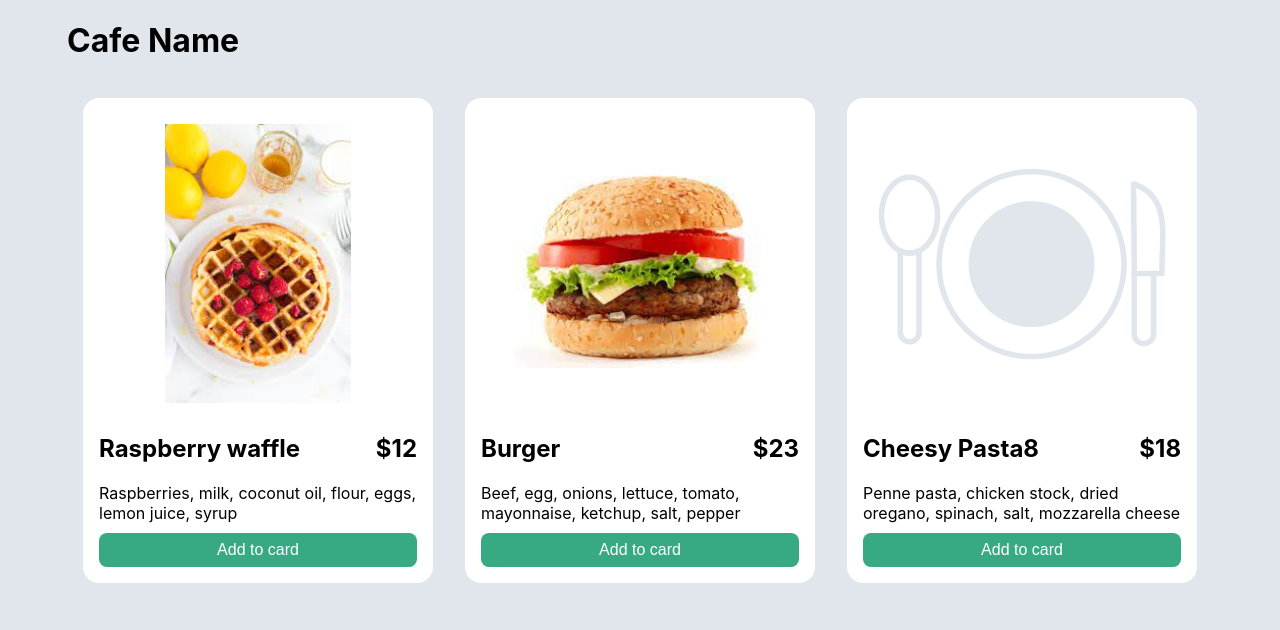
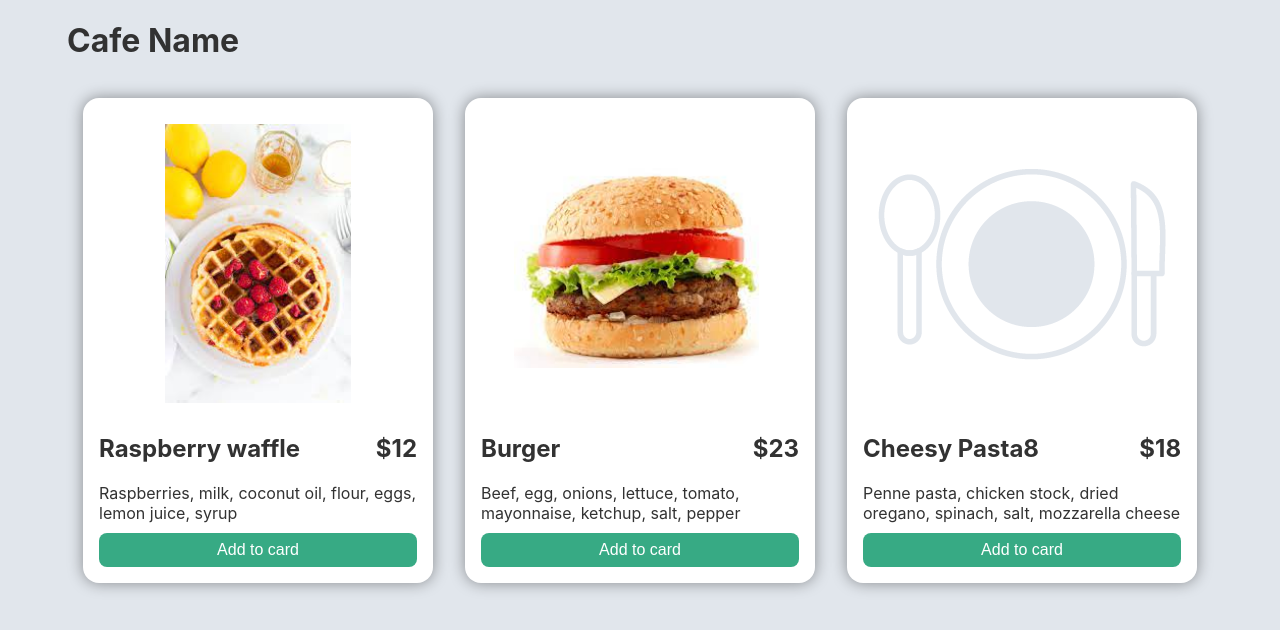
Before and after one commit to vladyslavdmytrenko/Project-1, a React (Create React App) app: page / in a window 1280 px wide. Shown: the top 630 px of the page. Built offline with nearby package versions, Linux system fonts and the light colour scheme.

Commit message:
change css var color and add shadow for dishCard

```diff
--- a/src/components/dishCard/DishCard.module.css
+++ b/src/components/dishCard/DishCard.module.css
@@ -10,6 +10,7 @@
   margin: 1rem;
   padding: 1rem;
   border-radius: 1rem;
+  box-shadow: 0 0 15px 0 rgba(0, 0, 0, 0.4);
 }
 .container_img {
   margin: auto;
--- a/src/index.css
+++ b/src/index.css
@@ -1,14 +1,15 @@
 :root {
   --bg-color: #e1e6ec;
   --bg-element-color: #fff;
-  --text-main-color: #000;
+  --text-main-color: #323232;
   --text-secondary-color: #909599;
   --link-active-color: #909599;
   --active-link-text-color: #37aa84;
   --btn-bg-color: #37aa84;
   --btn-bg-color-hover: #40c599;
-  --btn-disable-bg-color: #37aa84;
+  --btn-disable-bg-color: #acacac;
   --btn-text-color: #fff;
+  --primary-color: #aa4b37;
 }
 
 body {
@@ -21,6 +22,7 @@ body {
   -webkit-font-smoothing: antialiased;
   -moz-osx-font-smoothing: grayscale;
   background-color: var(--bg-color);
+  color: var(--text-main-color);
 }
 
 code {
```
